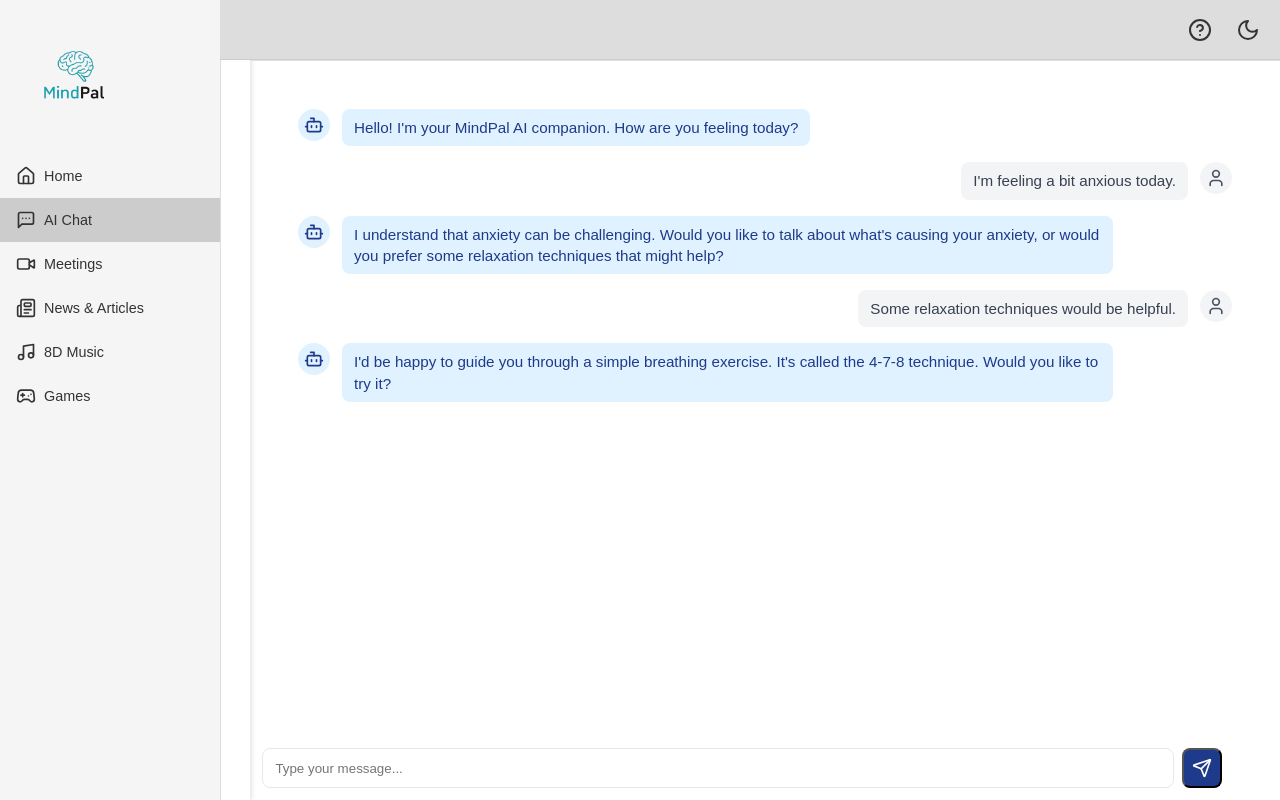
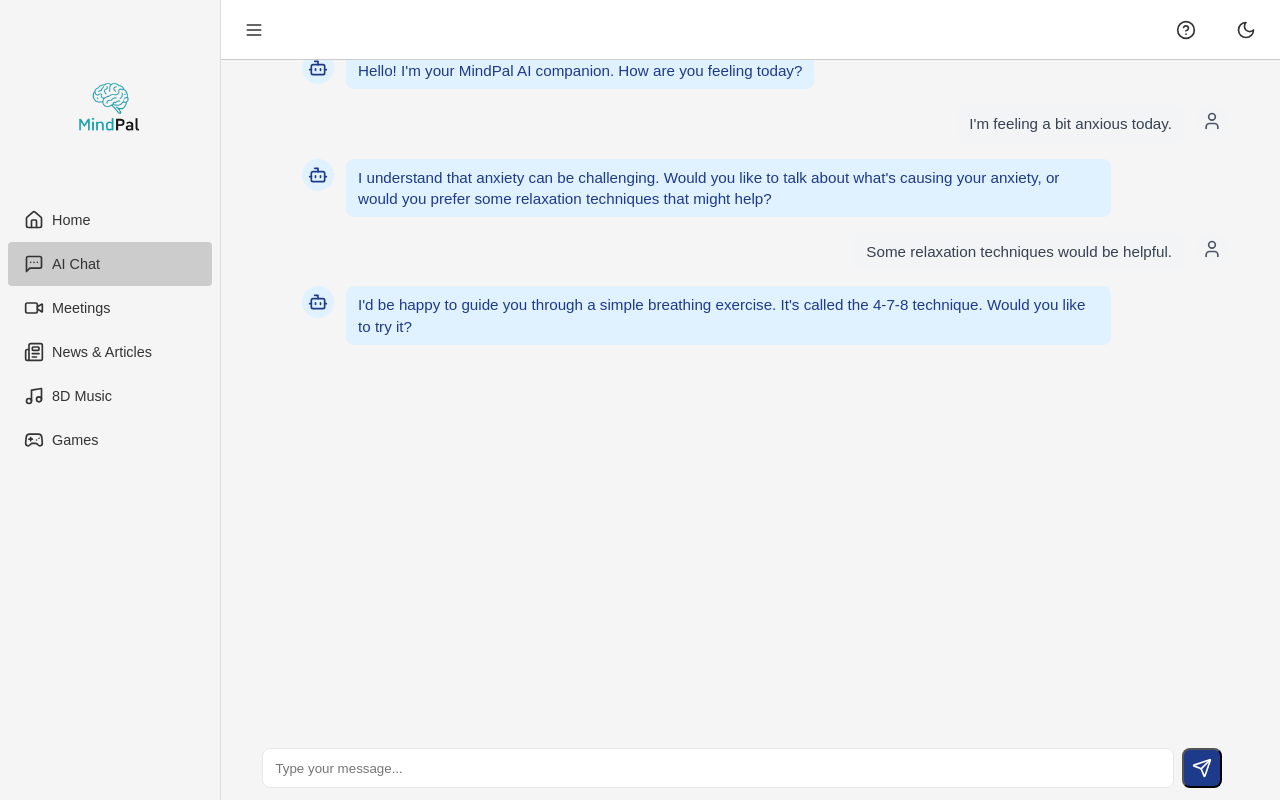
Before and after one commit to OTOMEX-2025/webappbuilt, a Next.js app: page /client/chat in a window 1280 px wide. Built offline with nearby package versions, Linux system fonts and the light colour scheme.

Commit message:
fixed sidebar responsiveness

```diff
--- a/src/app/client/Client.module.css
+++ b/src/app/client/Client.module.css
@@ -1,59 +1,96 @@
 .appRoot {
+  min-height: 100vh;
   display: flex;
-  height: 100vh;
-  width: 100vw;
-  overflow: hidden;
+  flex-direction: column;
+}
+
+/* Dark and light theme styles */
+.dark {
+  background-color: #121212;
+  color: #ffffff;
 }
 
 .light {
-  background-color: #ffffff;
-  color: #000000;
+  background-color: #f5f5f5;
+  color: #333333;
 }
 
-.dark {
-  background-color: #121212;
-  color: #f9fafb;
+.layoutContainer {
+  display: flex;
+  flex: 1;
+  min-height: 0; /* Important for proper flexbox behavior */
 }
 
-.sidebar {
+.sidebarContainer {
   width: 250px;
+  height: 100vh;
+  position: sticky;
+  top: 0;
+  overflow-y: auto;
   flex-shrink: 0;
-  box-shadow: 2px 0 4px rgba(0, 0, 0, 0.1);
+  z-index: 10;
+}
+
+.mainArea {
+  flex: 1;
+  display: flex;
+  flex-direction: column;
+  min-width: 0; /* Important for proper flexbox behavior */
+}
+
+.navbarContainer {
+  position: sticky;
+  top: 0;
+  z-index: 5;
+  width: 100%;
+}
+
+.content {
+  flex: 1;
+  padding: 20px;
+  overflow-y: auto;
+}
+
+/* Responsive adjustments */
+@media (max-width: 768px) {
+  .sidebarContainer {
+    width: 70px; /* Collapsed sidebar on mobile */
+  }
+}
+
+@media (max-width: 480px) {
+  .layoutContainer {
+    flex-direction: column;
+  }
+
+  .sidebarContainer {
+    width: 100%;
+    height: auto;
+    position: static;
+  }
+
+  .content {
+    padding: 15px;
+  }
+}
+
+/* Theme-specific sidebar and navbar styles */
+.sidebarDark {
+  background-color: #1e1e1e;
+  border-right: 1px solid #333;
 }
 
 .sidebarLight {
-  background-color: #fff;
+  background-color: #ffffff;
+  border-right: 1px solid #e0e0e0;
 }
 
-.sidebarDark {
-  background-color: #1f2937;
-}
-
-.contentArea {
-  flex: 1;
-  display: flex;
-  flex-direction: column;
-  height: 100vh;
-  overflow: hidden;
-}
-
-.navbar {
-  height: 60px;
-  flex-shrink: 0;
-  border-bottom: 1px solid #e0e0e0;
+.navbarDark {
+  background-color: #1e1e1e;
+  border-bottom: 1px solid #333;
 }
 
 .navbarLight {
-  background-color: #f5f5f5;
+  background-color: #ffffff;
+  border-bottom: 1px solid #e0e0e0;
 }
-
-.navbarDark {
-  background-color: #2c2c2c;
-}
-
-.mainContent {
-  flex: 1;
-  overflow-y: auto;
-  padding: 1rem;
-  box-sizing: border-box;
-}
--- a/src/app/client/layout.js
+++ b/src/app/client/layout.js
@@ -1,15 +1,11 @@
 "use client";
-import { useState } from "react";
+import { useTheme } from "../../context/ThemeContext";
 import Sidebar from "../../components/Sidebar";
 import Navbar from "../../components/Navbar";
 import styles from "./Client.module.css";
 
 export default function ClientLayout({ children }) {
-  const [theme, setTheme] = useState("light");
-
-  const toggleTheme = () => {
-    setTheme((prev) => (prev === "light" ? "dark" : "light"));
-  };
+  const { theme, toggleTheme } = useTheme();
 
   return (
     <div
@@ -17,22 +13,16 @@ export default function ClientLayout({ children }) {
         theme === "dark" ? styles.dark : styles.light
       }`}
     >
-      <div
-        className={`${styles.sidebar} ${
-          theme === "dark" ? styles.sidebarDark : styles.sidebarLight
-        }`}
-      >
-        <Sidebar />
-      </div>
-      <div className={styles.contentArea}>
-        <div
-          className={`${styles.navbar} ${
-            theme === "dark" ? styles.navbarDark : styles.navbarLight
-          }`}
-        >
-          <Navbar onToggleTheme={toggleTheme} theme={theme} />
+      <div className={styles.layoutContainer}>
+        <div className={styles.sidebarContainer}>
+          <Sidebar />
         </div>
-        <main className={styles.mainContent}>{children}</main>
+        <div className={styles.mainArea}>
+          <div className={styles.navbarContainer}>
+            <Navbar onToggleTheme={toggleTheme} theme={theme} />
+          </div>
+          <main className={styles.content}>{children}</main>
+        </div>
       </div>
     </div>
   );
--- a/src/app/layout.js
+++ b/src/app/layout.js
@@ -1,5 +1,6 @@
 import { Geist, Geist_Mono } from "next/font/google";
 import "./globals.css";
+import { ThemeProvider } from "../context/ThemeContext"
 import Navbar from "../components/Navbar"
 
 const geistSans = Geist({
@@ -21,10 +22,12 @@ export default function RootLayout({ children }) {
   return (
     <html lang="en">
       <body className={`${geistSans.variable} ${geistMono.variable}`}>
+        <ThemeProvider>
         {/* <Navbar/> */}
         <div className="main-content">
           {children}
         </div>
+        </ThemeProvider>
       </body>
     </html>
   );
--- a/src/components/Navbar.js
+++ b/src/components/Navbar.js
@@ -1,35 +1,45 @@
 "use client";
 
-import { HelpCircle, Moon, Sun } from "lucide-react";
+import { HelpCircle, Moon, Sun, Menu } from "lucide-react";
+import Image from "next/image";
+import { useTheme } from "../context/ThemeContext";
 import styles from "../styles/Navbar.module.css";
-import Image from "next/image";
 
-export default function Navbar({ onToggleTheme, theme }) {
+export default function Navbar({ onMenuToggle }) {
+  const { theme, toggleTheme } = useTheme();
+
   return (
-    <nav className={styles.navbar}>
+    <nav className={`${styles.navbar} ${theme === 'dark' ? styles.dark : styles.light}`}>
       <div className={styles.container}>
         <div className={styles.navContent}>
           <div className={styles.navLeft}>
+            <button
+              className={styles.navButton}
+              onClick={onMenuToggle}
+              aria-label="Toggle menu"
+            >
+              <Menu size={20} />
+            </button>
             <div className={styles.logo}>
               <Image
-                src="/WhatsApp_Image_2025-03-18_at_12.19.57-removebg-preview.png"
-                alt="Your Logo"
-                width={150}
-                height={150}
+                src="/logo.png"
+                alt="Company Logo"
+                width={120}
+                height={30}
                 priority
               />
             </div>
           </div>
           <div className={styles.navRight}>
             <button className={styles.navButton} aria-label="Help">
-              <HelpCircle size={24} />
+              <HelpCircle size={20} />
             </button>
             <button
-              onClick={onToggleTheme}
-              className={styles.navButton}
+              onClick={toggleTheme}
+              className={`${styles.navButton} ${styles.themeToggle}`}
               aria-label="Toggle theme"
             >
-              {theme === "dark" ? <Sun size={24} /> : <Moon size={24} />}
+              {theme === "dark" ? <Sun size={20} /> : <Moon size={20} />}
             </button>
           </div>
         </div>
--- /dev/null
+++ b/src/context/ThemeContext.jsx
@@ -0,0 +1,35 @@
+// context/ThemeContext.js
+"use client";
+
+import { createContext, useContext, useEffect, useState } from "react";
+
+const ThemeContext = createContext();
+
+export function ThemeProvider({ children }) {
+  const [theme, setTheme] = useState("light");
+
+  // Check for user's preferred color scheme or saved theme
+  useEffect(() => {
+    const savedTheme = localStorage.getItem("theme") ||
+                      (window.matchMedia("(prefers-color-scheme: dark)").matches ? "dark" : "light");
+    setTheme(savedTheme);
+    document.documentElement.classList.toggle("dark", savedTheme === "dark");
+  }, []);
+
+  const toggleTheme = () => {
+    const newTheme = theme === "light" ? "dark" : "light";
+    setTheme(newTheme);
+    localStorage.setItem("theme", newTheme);
+    document.documentElement.classList.toggle("dark", newTheme === "dark");
+  };
+
+  return (
+    <ThemeContext.Provider value={{ theme, toggleTheme }}>
+      {children}
+    </ThemeContext.Provider>
+  );
+}
+
+export function useTheme() {
+  return useContext(ThemeContext);
+}
--- a/src/styles/Navbar.module.css
+++ b/src/styles/Navbar.module.css
@@ -6,18 +6,32 @@
   left: 220px;      /* offset for sidebar on desktop */
   right: 0;
   height: 60px;
-  background-color: #ddd;
+  background-color: var(--bg-primary);
   display: flex;
   align-items: center;
   z-index: 110;
-  border-bottom: 1px solid #ccc;
+  border-bottom: 1px solid var(--border-color);
   padding: 0 1rem;
   box-sizing: border-box;
-  transition: left 0.3s ease;
+  transition: left 0.3s ease, background-color 0.3s ease, border-color 0.3s ease;
 }
 
-.logo{
-  display : none;
+.navbar.dark {
+  --bg-primary: #1a1a1a;
+  --text-primary: #ffffff;
+  --border-color: #333;
+  --hover-bg: rgba(255, 255, 255, 0.1);
+}
+
+.navbar.light {
+  --bg-primary: #ffffff;
+  --text-primary: #333333;
+  --border-color: #ccc;
+  --hover-bg: rgba(0, 0, 0, 0.1);
+}
+
+.logo {
+  display: none;
 }
 
 .container {
@@ -45,32 +59,51 @@
 .navRight {
   display: flex;
   align-items: center;
-  gap: 1rem;
+  gap: 1.5rem;
 }
 
 .navButton {
   background: none;
   border: none;
   cursor: pointer;
-  color: #333;
+  color: var(--text-primary);
   display: flex;
   align-items: center;
   justify-content: center;
-  padding: 0.25rem;
-  transition: transform 0.2s ease;
+  padding: 0.5rem;
+  border-radius: 50%;
+  transition: all 0.2s ease;
 }
 
 .navButton:hover {
-  transform: scale(1.1);
+  background-color: var(--hover-bg);
+  transform: scale(1.05);
+}
+
+.navButton:active {
+  transform: scale(0.95);
+}
+
+.themeToggle {
+  display: flex;
+  align-items: center;
+  justify-content: center;
 }
 
 /* Mobile view adjustments */
 @media (max-width: 768px) {
   .navbar {
     left: 0;           /* Full width navbar on mobile */
+    padding: 0 1.5rem;
   }
 
   .logo {
-    display: contents;
+    display: flex;
+    align-items: center;
+    gap: 0.5rem;
+  }
+
+  .navRight {
+    gap: 1rem;
   }
 }
--- a/src/styles/Sidebar.module.css
+++ b/src/styles/Sidebar.module.css
@@ -2,7 +2,7 @@
 
 /* === Desktop Sidebar (vertical) === */
 .sidebar {
-  background-color: #f5f5f5;
+  background-color: var(--sidebar-bg, #f5f5f5);
   display: flex;
   flex-direction: column;
   width: 220px;
@@ -11,7 +11,8 @@
   top: 0;
   left: 0;
   z-index: 100;
-  border-right: 1px solid #ddd;
+  border-right: 1px solid var(--sidebar-border, #ddd);
+  transition: background-color 0.3s ease;
 }
 
 .container {
@@ -20,27 +21,17 @@
   flex: 1;
 }
 
-.logoContainer {
+.logo {
   display: flex;
-  align-items: center;
-  gap: 0.5rem;
+  justify-content: center;
   padding: 1rem;
-}
-
-.logoIcon {
-  color: #333;
-}
-
-.logoText {
-  font-weight: bold;
-  font-size: 1.1rem;
-  color: #333;
 }
 
 .menuContainer {
   display: flex;
   flex-direction: column;
   flex: 1;
+  padding: 1rem 0;
 }
 
 .menuItem {
@@ -48,17 +39,19 @@
   align-items: center;
   gap: 0.5rem;
   padding: 0.75rem 1rem;
-  color: #333;
+  color: var(--sidebar-text, #333);
   text-decoration: none;
   transition: background-color 0.2s ease;
+  margin: 0 0.5rem;
+  border-radius: 4px;
 }
 
 .menuItem:hover {
-  background-color: #e0e0e0;
+  background-color: var(--sidebar-hover, #e0e0e0);
 }
 
 .activeMenuItem {
-  background-color: #ccc;
+  background-color: var(--sidebar-active, #ccc);
 }
 
 .menuIcon {
@@ -76,51 +69,56 @@
     position: fixed;
     bottom: 0;
     left: 0;
-    top: auto;       /* Remove top positioning */
+    right: 0;
+    top: auto;
     width: 100%;
-    height: 56px;    /* fixed height for bottom bar */
+    height: 60px;
     flex-direction: row;
-    justify-content: space-around;
+    justify-content: center;
     align-items: center;
-    border-top: 1px solid #ddd;
+    border-top: 1px solid var(--sidebar-border, #ddd);
     border-right: none;
-    background-color: #f5f5f5;
+    background-color: var(--sidebar-bg, #f5f5f5);
     z-index: 100;
   }
 
-  .logo{
+  .logo {
     display: none;
   }
 
   .container {
     flex-direction: row;
-    justify-content: space-around;
-    align-items: center;
-    width: 100%;
-  }
-
-  .logoContainer {
-    display: none; /* Hide logo on mobile */
+    /* width: 100%;
+    height: 100%; */
   }
 
   .menuContainer {
     flex-direction: row;
     width: 100%;
+    height: 100%;
     justify-content: space-around;
     align-items: center;
+    padding: 0;
+    margin: 0;
   }
 
   .menuItem {
     flex-direction: column;
-    padding: 0.25rem;
+    padding: 0.5rem;
+    margin: 0;
+    height: 100%;
+    justify-content: center;
+    flex: 1;
+    max-width: 80px;
   }
 
   .menuLabel {
-    display: none; /* Hide text labels on mobile for simplicity */
+    display: none;
+    font-size: 0.6rem;
   }
 
   .menuIcon {
-    width: 24px;
-    height: 24px;
+    width: 22px;
+    height: 22px;
   }
 }
```
Also changed, not shown: src/components/Sidebar.js (+12 -0 lines).
